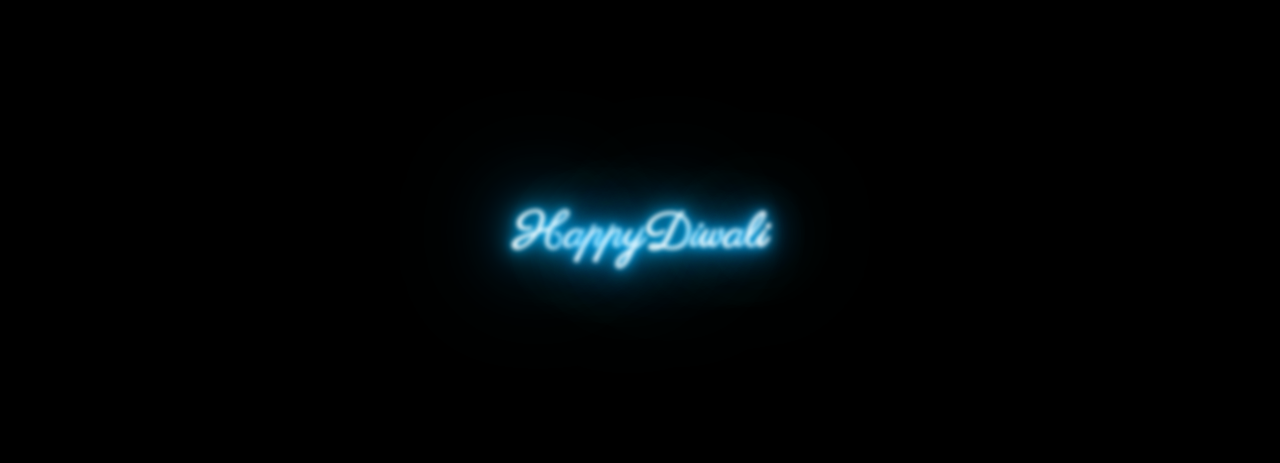
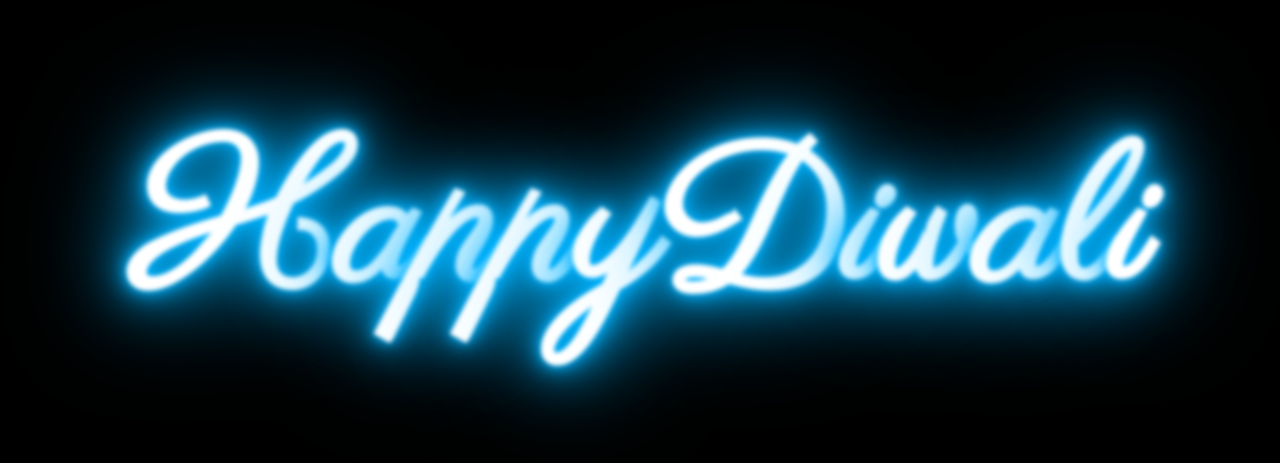
Before and after one commit to soumali28/Diwali, a plain HTML site: page index.html in a window 1280 px wide. Shown: the part 165-628 px from the top of the page. Drawn offline with Linux system fonts and the light colour scheme.

Commit message:
Update styles.css

```diff
--- a/styles.css
+++ b/styles.css
@@ -14,7 +14,7 @@ h2{
     display: flex;
     color: transparent;
     font-family: 'Parisienne', cursive;
-    font-size: 3rem;
+    font-size: 15vw;
 
 }
 h2 span{
```
